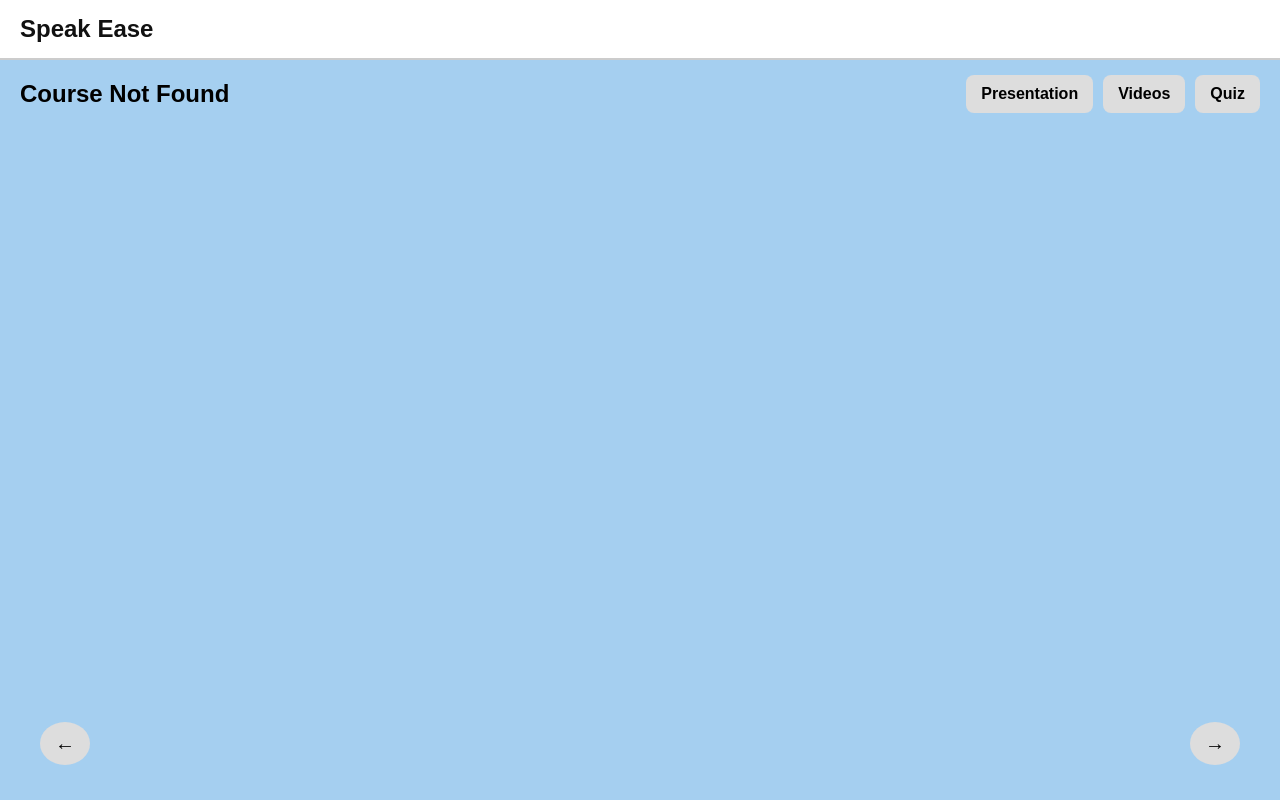
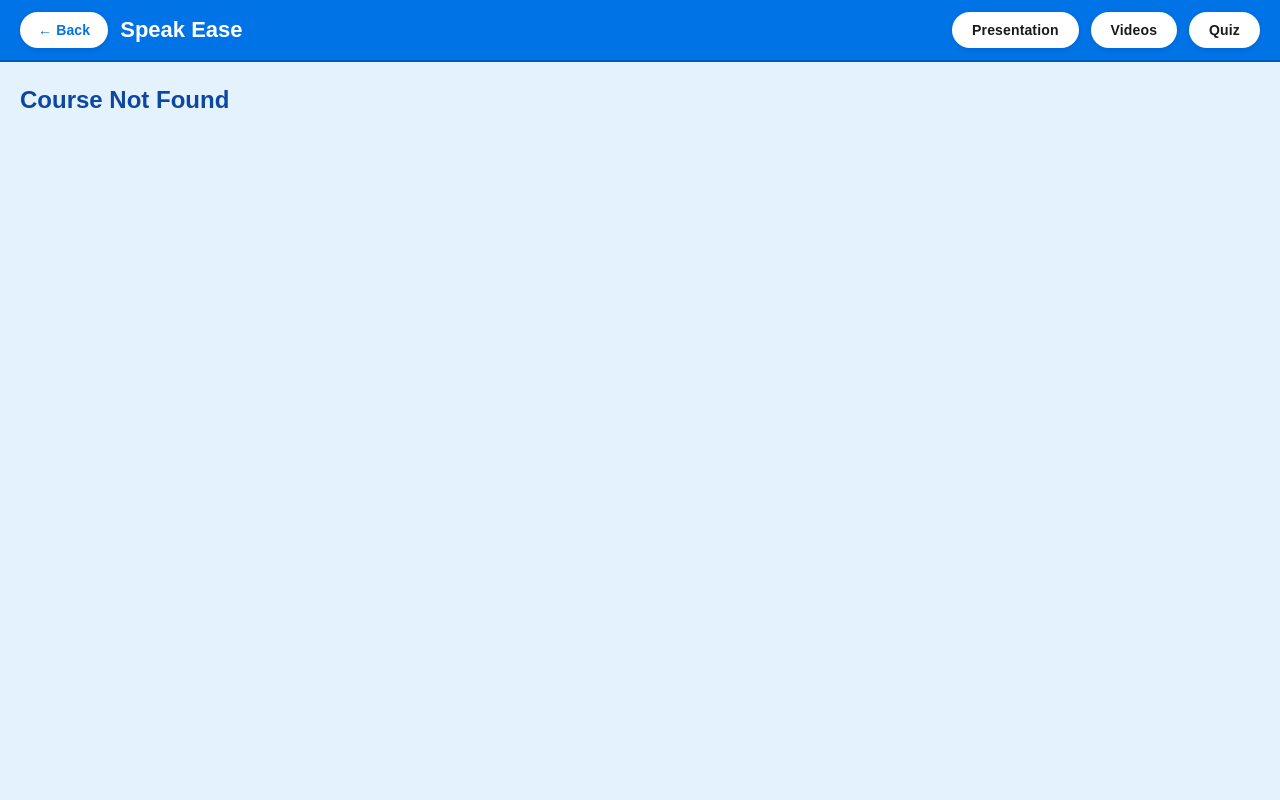
Before and after one commit to VIJAYWHAT/speak-ease, a Flask app: page /lesson_page in a window 1280 px wide. Run offline with Flask 3, Linux system fonts and the light colour scheme.

Commit message:
lesson page ui update

```diff
--- a/app/static/css/lesson.css
+++ b/app/static/css/lesson.css
@@ -1,135 +1,201 @@
-/* Reset default styles */
+/* Lesson page – blue & sky blue theme (match home/landing) */
 * {
   margin: 0;
   padding: 0;
   box-sizing: border-box;
   font-family: Arial, sans-serif;
 }
-/* Adjust main container */
-main {
-  flex-grow: 1;
+
+body {
   display: flex;
   flex-direction: column;
-  align-items: flex-start; /* Align content to the left */
-  justify-content: flex-start; /* Align content to the top */
-  padding: 20px;
-  text-align: left; /* Align text to the left */
+  min-height: 100vh;
+  background: #e3f2fd; /* sky blue - matches project */
+  overflow-x: hidden;
+}
+
+/* ----- Header: back button, title, top-right buttons ----- */
+.lesson-header {
+  display: flex;
+  align-items: center;
+  flex-wrap: wrap;
+  gap: 12px;
+  padding: 12px 20px;
+  background: #0073e6; /* project blue */
+  color: white;
+  border-bottom: 2px solid #005bb5;
   position: relative;
 }
 
-/* Title - Adjust position */
-h1 {
-  position: relative;
-  top: 0;
-  left: 0;
-  font-size: 24px;
-  margin-bottom: 20px;
+.back-btn {
+  display: inline-flex;
+  align-items: center;
+  gap: 6px;
+  color: #0073e6;
+  text-decoration: none;
+  font-weight: 600;
+  font-size: 14px;
+  padding: 10px 18px;
+  border-radius: 999px;
+  background: #ffffff;
+  box-shadow: 0 1px 4px rgba(0, 0, 0, 0.08), 0 2px 8px rgba(0, 0, 0, 0.04);
+  transition: box-shadow 0.2s, transform 0.15s;
+  letter-spacing: 0.01em;
+}
+
+.back-btn:hover {
+  box-shadow: 0 2px 8px rgba(0, 0, 0, 0.12), 0 4px 12px rgba(0, 0, 0, 0.06);
+  transform: translateY(-1px);
+}
+
+.back-btn:active {
+  transform: translateY(0);
 }
 
 .title {
   text-decoration: none;
-  color: #111;
+  color: white;
   font-weight: bold;
-  font-size: 24px;
+  font-size: 22px;
+  margin-right: auto;
 }
 
-/* Content - Align to left */
-.content-placeholder {
-  width: 100%;
-  max-width: 600px;
-  padding: 20px 80px;
-  display: flex;
-  flex-direction: column;
-  gap: 10px;
+.title:hover {
+  color: rgba(255, 255, 255, 0.95);
 }
 
-/* Navigation buttons - Keep bottom */
-.navigation {
+/* Presentation, Videos, Quiz – top right, professional pill style (white + subtle shadow) */
+.top-buttons {
   display: flex;
-  justify-content: space-between;
-  padding: 15px 20px;
-  position: absolute;
-  bottom: 20px;
-  width: calc(100% - 40px);
-}
-
-  body {
-    display: flex;
-    flex-direction: column;
-    height: 100vh;
-    width: 100vw;
-    background: #a5cff0;
-    overflow: hidden;
-  }
-
-  /* Header */
-  header {
-    display: flex;
+  gap: 12px;
+  flex-shrink: 0;
   align-items: center;
-    padding: 15px 20px;
-    background: white;
-    border-bottom: 2px solid #ccc;
-  }
-
-
-  .menu-btn {
-    background: none;
-    border: none;
-    font-size: 24px;
-    cursor: pointer;
-  }
-
-  .buttons {
-    position: absolute;
-    top: 15px;
-    right: 20px;
-    display: flex;
-    gap: 10px;
 }
 
 .tab-btn {
-    background: #ddd;
+  background: #ffffff;
+  color: #1a1a1a;
   border: none;
-    padding: 10px 15px;
-    border-radius: 8px;
-    font-size: 16px;
+  padding: 10px 20px;
+  border-radius: 999px; /* pill / capsule */
+  font-size: 14px;
+  font-weight: 600;
   cursor: pointer;
-    font-weight: bold;
+  text-decoration: none;
+  display: inline-block;
+  transition: box-shadow 0.2s, transform 0.15s;
+  box-shadow: 0 1px 4px rgba(0, 0, 0, 0.08), 0 2px 8px rgba(0, 0, 0, 0.04);
+  letter-spacing: 0.01em;
 }
 
 .tab-btn:hover {
-    background: #bbb;
+  box-shadow: 0 2px 8px rgba(0, 0, 0, 0.12), 0 4px 12px rgba(0, 0, 0, 0.06);
+  transform: translateY(-1px);
 }
 
-
-
-
-  /* Content - Centered */
-  .content {
-    max-width: 600px;
-    background: white;
-    padding: 20px;
-    border-radius: 10px;
-    box-shadow: 0px 4px 6px rgba(0, 0, 0, 0.1);
+.tab-btn:active {
+  transform: translateY(0);
 }
 
-
-  .nav-btn {
-    background: #ddd;
-    border: none;
-    padding: 10px 15px;
-    border-radius: 50%;
-    font-size: 20px;
-    cursor: pointer;
+.prn-btn {
+  text-decoration: none;
+  color: #1a1a1a;
 }
 
-  .nav-btn:hover {
-    background: #bbb;
+/* ----- Main content ----- */
+.lesson-main {
+  flex: 1;
+  display: flex;
+  flex-direction: column;
+  align-items: flex-start;
+  justify-content: flex-start;
+  padding: 24px 20px 100px;
+  text-align: left;
+  position: relative;
 }
 
+.lesson-main h1 {
+  font-size: 24px;
+  margin-bottom: 20px;
+  color: #0d47a1;
+}
 
+.content-placeholder {
+  width: 100%;
+  max-width: 640px;
+  padding: 20px 0;
+}
 
-/* Video Class Modal */
+.content-placeholder[hidden] {
+  display: none !important;
+}
+
+.content-placeholder .line {
+  background: #ffffff;
+  padding: 28px 32px;
+  border-radius: 16px;
+  box-shadow: 0 1px 4px rgba(0, 0, 0, 0.06), 0 4px 16px rgba(0, 0, 0, 0.04);
+  border: none;
+  line-height: 1.65;
+  color: #333;
+}
+
+/* ----- Floating navigation – only when lessons exist ----- */
+.float-nav {
+  position: fixed;
+  bottom: 28px;
+  left: 0;
+  right: 0;
+  padding: 0 24px;
+  pointer-events: none;
+  z-index: 100;
+}
+
+.float-nav[hidden] {
+  display: none;
+}
+
+/* Previous: always left; Next: always right */
+#prev-btn {
+  position: fixed;
+  bottom: 28px;
+  left: 24px;
+}
+
+#next-btn {
+  position: fixed;
+  bottom: 28px;
+  right: 24px;
+}
+
+.float-nav-btn {
+  pointer-events: auto;
+  background: #ffffff;
+  color: #0073e6;
+  border: none;
+  padding: 14px 24px;
+  border-radius: 999px;
+  font-size: 16px;
+  font-weight: bold;
+  cursor: pointer;
+  transition: box-shadow 0.2s, transform 0.15s;
+  box-shadow: 0 2px 12px rgba(0, 0, 0, 0.12), 0 4px 20px rgba(0, 0, 0, 0.08);
+}
+
+.float-nav-btn:hover {
+  box-shadow: 0 4px 16px rgba(0, 0, 0, 0.16), 0 8px 24px rgba(0, 0, 0, 0.1);
+  transform: translateY(-2px);
+}
+
+.float-nav-btn:active {
+  transform: translateY(0);
+}
+
+.float-nav-btn[hidden] {
+  display: none;
+}
+
+/* ----- Video modal ----- */
 .video-class-modal {
   display: none;
   position: fixed;
@@ -137,130 +203,239 @@ h1 {
   right: 0;
   transform: translateY(-50%);
   width: 300px;
-  height: 80%;
+  max-height: 85vh;
   background: white;
-  box-shadow: -2px 0px 10px rgba(0, 0, 0, 0.3);
-  border-radius: 10px 0 0 10px;
-  overflow: hidden;
-  padding: 15px;
+  box-shadow: -4px 0 20px rgba(0, 0, 0, 0.2);
+  border-radius: 12px 0 0 12px;
+  padding: 20px;
   overflow-y: auto;
+  z-index: 1000;
 }
 
 .video-class-modal h2 {
   text-align: center;
   font-size: 18px;
-  margin-bottom: 10px;
+  margin-bottom: 16px;
+  color: #0073e6;
 }
 
 .close-video-class {
-  padding: 1px 6px;
-  background: red;
   position: absolute;
-  top: 10px;
-  left: 15px;
+  top: 12px;
+  left: 12px;
+  width: 32px;
+  height: 32px;
+  display: flex;
+  align-items: center;
+  justify-content: center;
+  background: #dc3545;
+  color: white;
+  border: none;
+  border-radius: 8px;
   font-size: 20px;
   cursor: pointer;
-  font-weight: bold;
+  line-height: 1;
 }
 
 .class-list {
   display: flex;
   flex-direction: column;
-  gap: 15px;
-}
-
-.class-card {
-  background: #f4f4f4;
-  padding: 10px;
-  border-radius: 8px;
-  text-align: center;
-  box-shadow: 2px 2px 10px rgba(0, 0, 0, 0.1);
-}
-
-.class-card img {
-  width: 100%;
-  border-radius: 8px;
-}
-
-.class-card h3 {
-  font-size: 16px;
-  margin: 5px 0;
-}
-
-.class-card p {
-  font-size: 14px;
-  color: #555;
+  gap: 12px;
 }
 
 .video-link {
+  display: block;
   text-align: center;
-  padding: 8px;
-  color: mediumturquoise;
+  padding: 12px;
+  background: #e3f2fd;
+  color: #0073e6;
+  border-radius: 8px;
+  text-decoration: none;
+  font-weight: 600;
+  border: 1px solid rgba(0, 115, 230, 0.3);
+  transition: background 0.2s;
 }
 
-.prn-btn {
-  text-decoration: none;
-  color: #000;
+.video-link:hover {
+  background: #bbdefb;
 }
 
-#open-quiz {
-  background: #ddd;
-  border: none;
-  padding: 10px 15px;
-  border-radius: 8px;
-  font-size: 16px;
-  cursor: pointer;
-  font-weight: bold;
+/* ----- Quiz modal ----- */
+.quiz-modal {
+  display: none;
+  position: fixed;
+  z-index: 1001;
+  left: 0;
+  top: 0;
+  right: 0;
+  bottom: 0;
+  background: rgba(0, 0, 0, 0.4);
+  align-items: center;
+  justify-content: center;
+  padding: 20px;
 }
 
-
-/* Popup Styles */
-.quiz-modal, .result-modal {
-  display: none;
-  position: fixed;
-  z-index: 1000;
-  left: 50%;
-  top: 50%;
-  transform: translate(-50%, -50%);
-  background: white;
-  padding: 20px;
-  border-radius: 10px;
-  box-shadow: 0 4px 10px rgba(0, 0, 0, 0.3);
-}
-.quiz-content, .result-content {
-  text-align: center;
-}
-.quiz-modal button {
-  margin-top: 10px;
-  padding: 10px;
-  border: none;
-  cursor: pointer;
-}
-.quiz-modal button:hover {
-  background: #28a745;
-  color: white;
-}
-.quiz-option {
-  display: block;
-  padding: 10px;
-  margin: 5px;
-  border: 1px solid gray;
-  cursor: pointer;
-}
-.quiz-option:hover {
-  background: #f0f0f0;
-}
-#quiz-question {
-  color: #000;
+.quiz-modal[style*="display: block"] {
+  display: flex !important;
 }
 
-#close-quiz {
+.quiz-content {
+  background: white;
+  padding: 24px;
+  border-radius: 12px;
+  box-shadow: 0 8px 32px rgba(0, 0, 0, 0.2);
+  max-width: 440px;
+  width: 100%;
+  position: relative;
+  border: 2px solid #0073e6;
+}
+
+.quiz-content #close-quiz {
+  position: absolute;
+  top: 12px;
+  right: 12px;
+  width: 32px;
+  height: 32px;
+  display: flex;
+  align-items: center;
+  justify-content: center;
   background: #dc3545;
   color: white;
   border: none;
-  padding: 10px 20px;
+  border-radius: 8px;
+  font-size: 20px;
   cursor: pointer;
-  margin-left: 385px;
-  display: flex;
-  border-radius: 5px;
+  line-height: 1;
 }
+
+.quiz-content h2 {
+  font-size: 18px;
+  color: #1a1a1a;
+  margin-bottom: 16px;
+  padding-right: 36px;
+}
+
+.quiz-options {
+  margin-bottom: 16px;
+}
+
+.quiz-option {
+  display: block;
+  width: 100%;
+  text-align: left;
+  padding: 12px 14px;
+  margin: 6px 0;
+  border: 2px solid #e0e0e0;
+  border-radius: 8px;
+  background: #fafafa;
+  cursor: pointer;
+  font-size: 15px;
+  transition: border-color 0.2s, background 0.2s;
+}
+
+.quiz-option:hover {
+  border-color: #0073e6;
+  background: #e3f2fd;
+}
+
+.quiz-content #submit-answer {
+  width: 100%;
+  padding: 12px;
+  background: #0073e6;
+  color: white;
+  border: none;
+  border-radius: 8px;
+  font-size: 16px;
+  font-weight: bold;
+  cursor: pointer;
+  transition: background 0.2s;
+}
+
+.quiz-content #submit-answer:hover {
+  background: #005bb5;
+}
+
+/* Result popup (correct/wrong after quiz) */
+.result-modal {
+  display: none;
+  position: fixed;
+  z-index: 1002;
+  left: 0;
+  top: 0;
+  right: 0;
+  bottom: 0;
+  background: rgba(0, 0, 0, 0.4);
+  align-items: center;
+  justify-content: center;
+  padding: 20px;
+}
+
+.result-modal[style*="display: block"] {
+  display: flex !important;
+}
+
+.result-modal .result-content {
+  background: white;
+  padding: 24px 32px;
+  border-radius: 12px;
+  box-shadow: 0 8px 32px rgba(0, 0, 0, 0.2);
+  border: 2px solid #0073e6;
+}
+
+.result-modal #result-message {
+  font-size: 18px;
+  font-weight: bold;
+  margin: 0;
+}
+
+/* Responsive: stack header on small screens */
+@media (max-width: 640px) {
+  .lesson-header {
+    padding: 10px 12px;
+  }
+
+  .title {
+    font-size: 18px;
+    order: 2;
+    width: 100%;
+    margin-right: 0;
+    text-align: center;
+  }
+
+  .back-btn {
+    order: 1;
+    padding: 8px 14px;
+    font-size: 13px;
+  }
+
+  .top-buttons {
+    order: 3;
+    width: 100%;
+    justify-content: center;
+    flex-wrap: wrap;
+  }
+
+  .tab-btn {
+    padding: 8px 12px;
+    font-size: 14px;
+  }
+
+  .float-nav {
+    bottom: 20px;
+  }
+
+  #prev-btn {
+    bottom: 20px;
+    left: 16px;
+  }
+
+  #next-btn {
+    bottom: 20px;
+    right: 16px;
+  }
+
+  .float-nav-btn {
+    padding: 12px 18px;
+    font-size: 14px;
+  }
+}
--- a/app/static/js/lesson.js
+++ b/app/static/js/lesson.js
@@ -3,18 +3,29 @@ document.addEventListener("DOMContentLoaded", async () => {
   const contentPlaceholder = document.querySelector(".content-placeholder");
   const prevBtn = document.getElementById("prev-btn");
   const nextBtn = document.getElementById("next-btn");
+  const lessonNav = document.getElementById("lesson-navigation");
 
   let currentSection = 0;
   let sections = [];
+
+  function setNavVisible(visible) {
+    if (lessonNav) lessonNav.hidden = !visible;
+  }
 
   function getQueryParam(param) {
     const urlParams = new URLSearchParams(window.location.search);
     return urlParams.get(param);
   }
 
+  function setContentBoxVisible(visible) {
+    if (contentPlaceholder) contentPlaceholder.hidden = !visible;
+  }
+
   const courseId = getQueryParam("course_id");
   if (!courseId) {
     sectionTitle.textContent = "Course Not Found";
+    setNavVisible(false);
+    setContentBoxVisible(false);
     return;
   }
 
@@ -24,14 +35,20 @@ document.addEventListener("DOMContentLoaded", async () => {
       const data = await response.json();
       if (data.length === 0) {
         sectionTitle.textContent = "No Lessons Available";
+        setNavVisible(false);
+        setContentBoxVisible(false);
         return;
       }
 
       sections = data;
+      setNavVisible(true);
+      setContentBoxVisible(true);
       updateContent();
     } catch (error) {
       console.error("Error fetching lessons:", error);
       sectionTitle.textContent = "Error loading lessons";
+      setNavVisible(false);
+      setContentBoxVisible(false);
     }
   }
 
@@ -39,6 +56,10 @@ document.addEventListener("DOMContentLoaded", async () => {
     if (sections.length === 0) return;
     sectionTitle.textContent = sections[currentSection].title;
     contentPlaceholder.innerHTML = `<div class="line">${sections[currentSection].content}</div>`;
+
+    // Show Previous only when not on first lesson; show Next only when not on last lesson
+    if (prevBtn) prevBtn.hidden = currentSection === 0;
+    if (nextBtn) nextBtn.hidden = currentSection === sections.length - 1;
   }
 
   prevBtn.addEventListener("click", () => {
--- a/app/templates/lesson.html
+++ b/app/templates/lesson.html
@@ -4,70 +4,112 @@
     <meta charset="UTF-8" />
     <meta name="viewport" content="width=device-width, initial-scale=1.0" />
     <title>Lesson - Speak Ease</title>
-    <link rel="shortcut icon" href="{{ url_for('static', filename='images/Speak-ease-Logo.png')}}" type="image/x-icon">
-    <link rel="stylesheet" href="static/css/lesson.css">
+    <link
+      rel="shortcut icon"
+      href="{{ url_for('static', filename='images/Speak-ease-Logo.png')}}"
+      type="image/x-icon"
+    />
+    <link
+      rel="stylesheet"
+      href="{{ url_for('static', filename='css/lesson.css') }}"
+    />
   </head>
   <body>
-    <header>
+    <header class="lesson-header">
+      <a href="{{ url_for('home') }}" class="back-btn" aria-label="Back to home"
+        >← Back</a
+      >
       <a href="{{ url_for('home') }}" class="title">Speak Ease</a>
+      <div class="top-buttons">
+        <a
+          href="https://www.canva.com/design/DAGjBIEzfCA/9OZrqN1IobsmASSlKKqjzA/edit?utm_content=DAGjBIEzfCA&utm_campaign=designshare&utm_medium=link2&utm_source=sharebutton"
+          target="_blank"
+          rel="noopener"
+          class="tab-btn prn-btn"
+          >Presentation</a
+        >
+        <button type="button" class="tab-btn" onclick="openVideoModal()">
+          Videos
+        </button>
+        <button type="button" class="tab-btn" id="open-quiz">Quiz</button>
+      </div>
     </header>
 
-    <main>
+    <main class="lesson-main">
       <h1 id="section-title">Title</h1>
-      <div class="content-placeholder">
+      <div id="content-placeholder" class="content-placeholder" hidden>
         <div class="line"></div>
       </div>
 
-      <div class="buttons">
-        <a href="https://www.canva.com/design/DAGjBIEzfCA/9OZrqN1IobsmASSlKKqjzA/edit?utm_content=DAGjBIEzfCA&utm_campaign=designshare&utm_medium=link2&utm_source=sharebutton"  target="_blank" class="tab-btn prn-btn">Presentation</a>
-        <button class="tab-btn" onclick="openVideoModal()">Videos</button>
-        <button class="quiz-button" class="tab-btn" id="open-quiz"> Quiz</button>
+      <div id="lesson-navigation" class="float-nav" hidden>
+        <button type="button" id="prev-btn" class="nav-btn float-nav-btn">
+          ← Previous
+        </button>
+        <button type="button" id="next-btn" class="nav-btn float-nav-btn">
+          Next →
+        </button>
+      </div>
+    </main>
+
+    <!-- Result popup (used after quiz submit) -->
+    <div id="result-popup" class="result-modal" style="display: none">
+      <div class="result-content"><p id="result-message"></p></div>
     </div>
 
     <!-- Quiz Popup -->
     <div id="quiz-popup" class="quiz-modal">
       <div class="quiz-content">
-            <span id="close-quiz">X</span>
+        <span id="close-quiz">×</span>
         <h2 id="quiz-question">Loading...</h2>
         <div id="quiz-options"></div>
-            <button id="submit-answer">Submit</button>
+        <button type="button" id="submit-answer">Submit</button>
       </div>
     </div>
 
     <!-- Video Reference Modal -->
     <div class="video-class-modal" id="videoClassModal">
       <span class="close-video-class" onclick="closeVideoModal()">&times;</span>
-        <h2>Video Refernces</h2>
+      <h2>Video References</h2>
       <div class="class-list">
-          <a href="https://youtu.be/O300_mrHooM?si=kmCZJVwXMLgXHu7c" target="_blank" class="video-link">Video 1</a>
-          <a href="https://youtu.be/JIOk3JSvKp4?si=PBgvAqBUht9yUP8C" target="_blank" class="video-link">Video 2</a>
-          <a href="https://youtu.be/HlZOaWbBDqQ?si=KBZEwUCTavM2iKoI" target="_blank" class="video-link">Video 3</a>
-
-
+        <a
+          href="https://youtu.be/O300_mrHooM?si=kmCZJVwXMLgXHu7c"
+          target="_blank"
+          rel="noopener"
+          class="video-link"
+          >Video 1</a
+        >
+        <a
+          href="https://youtu.be/JIOk3JSvKp4?si=PBgvAqBUht9yUP8C"
+          target="_blank"
+          rel="noopener"
+          class="video-link"
+          >Video 2</a
+        >
+        <a
+          href="https://youtu.be/HlZOaWbBDqQ?si=KBZEwUCTavM2iKoI"
+          target="_blank"
+          rel="noopener"
+          class="video-link"
+          >Video 3</a
+        >
       </div>
     </div>
 
-      <div class="navigation">
-        <button id="prev-btn" class="nav-btn">←</button>
-        <button id="next-btn" class="nav-btn">→</button>
-      </div>
-    </main>
-
-    <script type="module" src="{{ url_for('static', filename='js/lesson.js') }}"></script>
-    <script type="module" src="{{ url_for('static', filename='js/quiz.js') }}"></script>
-
     <script>
-
       function openVideoModal() {
         document.getElementById("videoClassModal").style.display = "block";
       }
-
       function closeVideoModal() {
         document.getElementById("videoClassModal").style.display = "none";
       }
-
-      document.querySelector('.video-class-btn').addEventListener('click', openVideoClass);
     </script>
-
+    <script
+      type="module"
+      src="{{ url_for('static', filename='js/lesson.js') }}"
+    ></script>
+    <script
+      type="module"
+      src="{{ url_for('static', filename='js/quiz.js') }}"
+    ></script>
   </body>
 </html>
```
Lines whose indentation alone changed are shown as unchanged.
